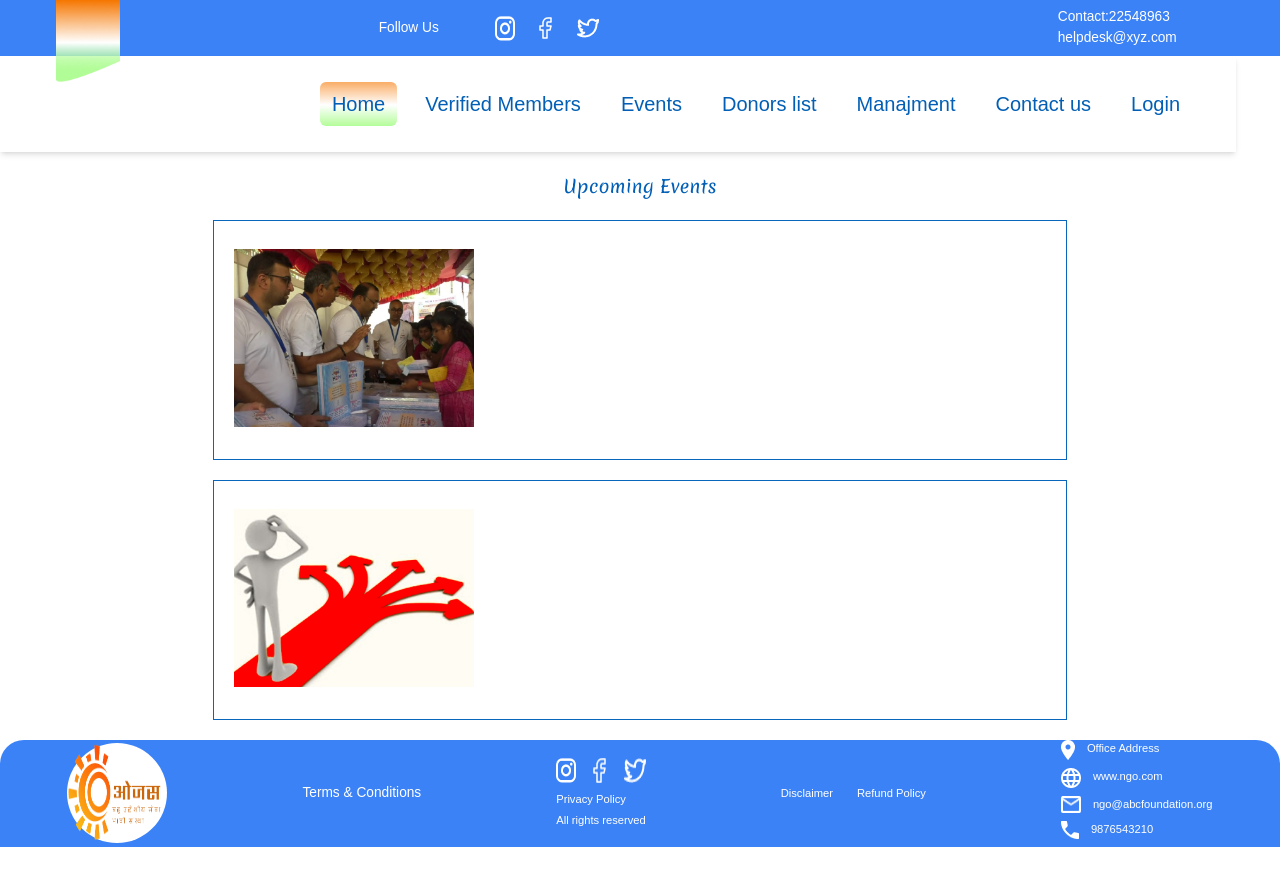
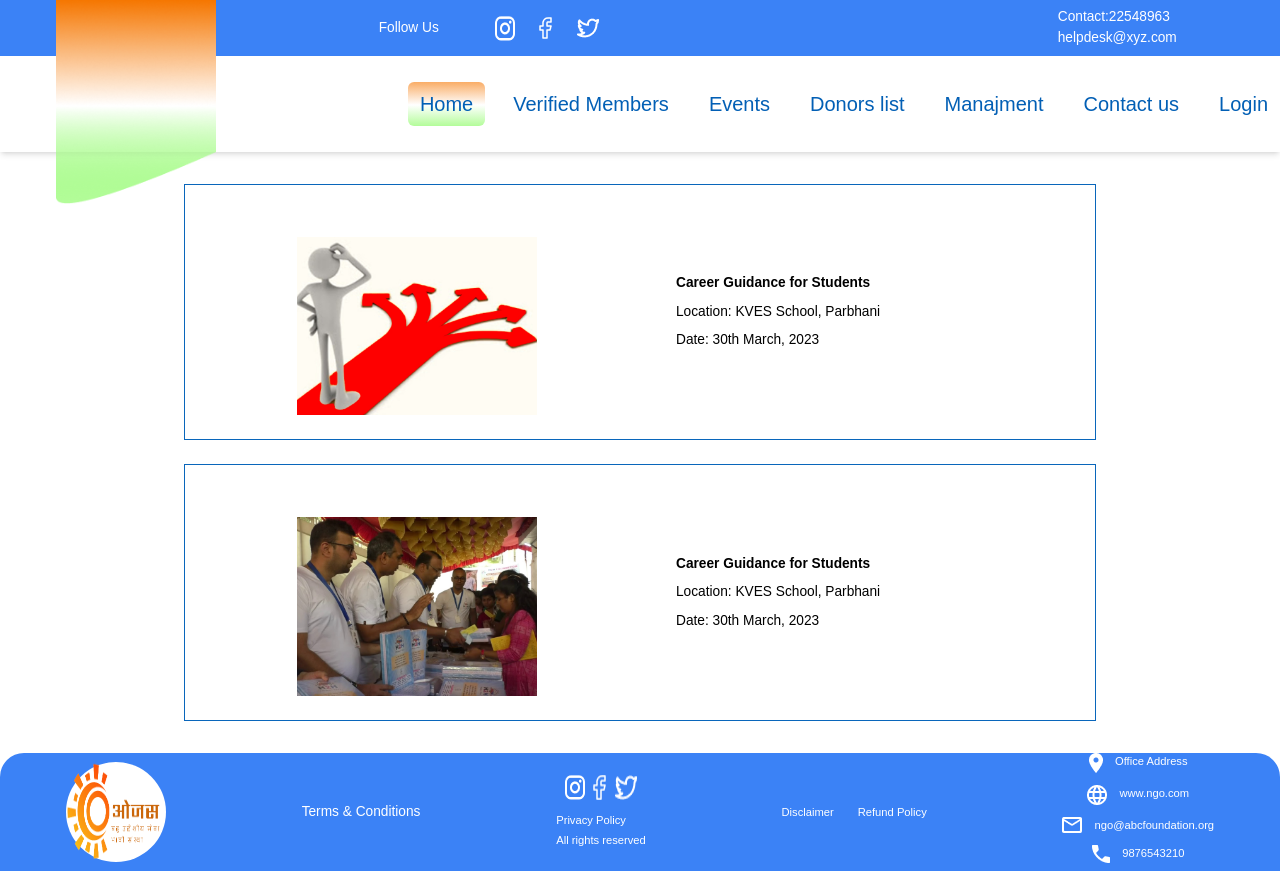
Before and after one commit to laique7864/ojas-ngo, a React (Create React App) app: page /events in a window 1280 px wide. Before the commit the page ends 847 px from the top, so only its background shows below. Built offline with nearby package versions, Linux system fonts and the light colour scheme.

Commit message:
fix:regissteadsfs

```diff
--- a/src/App.js
+++ b/src/App.js
@@ -44,6 +44,7 @@ function App() {
           <Route path='/DonorList' element={<DonorList/>} />
           <Route path='/Login' element={<Login/>} />
           <Route path='/ragistrationform' element={<RagistrationForm/>} />
+          {/* <Route path='/Event' element={<Event/>} /> */}
 
 
           <Route path='/Manajment' element={<Manajment/>} />
--- a/src/Component/Contact/contact.js
+++ b/src/Component/Contact/contact.js
@@ -40,12 +40,12 @@ const Contact = () => {
   return (
 
     <>
-      <div className="isolate bg-white px-6 py-24 sm:py-32 lg:px-8">
+      <div className="isolate bg-white px-6 py-24 sm:py-3 lg:px-8">
         <div className="mx-auto max-w-2xl text-center">
           <h2 className="text-3xl font-bold tracking-tight text-1C6FB sm:text-4xl font-sans mb-2">Contact Us</h2>
         </div>
         <div className=" border border-1C6FB p-8">
-          <form action="#" method="POST" className="mx-auto mt-16 max-w-xl sm:mt-20">
+          <form action="#" method="POST" className="mx-auto mt-16 max-w-xl sm:mt-2">
             <div className="grid grid-cols-1 gap-x-8 gap-y-6 sm:grid-cols-2">
               <div>
                 <label htmlFor="first-name" className="block text-sm font-semibold leading-6 text-1C6FB">
--- a/src/Component/Donorlist/DonorList.js
+++ b/src/Component/Donorlist/DonorList.js
@@ -4,11 +4,12 @@ import './Donorlist.css'
 const DonorList=()=> {
     return (
         <>
+<div className="container flex items-center flex-col p-8">
+            <div>
+                <h3 className='text-1C6FB font-sans'>Donor's list</h3>
+            </div>
 
-            <div>
-                <h3 className='h3'>Donor's list</h3>
-            </div>
-            <div class="grid  grid-cols-1 md:grid-cols-2 lg:grid-cols-4 gap-4 ml-40 md:ml-10 ">
+            <div class="grid  grid-cols-1 md:grid-cols-2 lg:grid-cols-4 gap-4  ">
   <div> <div className='sub-main-cards'>
                     <div className='card-1'>
                         <div className='profile'>
@@ -428,7 +429,7 @@ const DonorList=()=> {
           Donate
         </button>
       </div> */}
-
+</div>
         </>
     )
 }
--- a/src/Component/Footer/footer.js
+++ b/src/Component/Footer/footer.js
@@ -11,14 +11,14 @@ import img8 from '../../Navbarlogo/5x5h-removebg-preview.png'
 function Footer() {
   return (
     <>
-      <div className='bg-blue-500 flex sm:justify-around justify-between  flex-col sm:flex-row items-center rounded-t-3xl'>
+      <div className='bg-blue-500 flex sm:justify-around justify-between  flex-col sm:flex-row items-center rounded-t-3xl gap-1'>
         {/* <div className='w-24 h-24 rounded-tr-3xl rounded-tl-3xl'></div> */}
-        <div style={{ width: '100px', height: '100px', borderRadius: '50px', backgroundColor: 'white' }}>
+        <div style={{ width: '100px', height: '100px', borderRadius: '50px', backgroundColor: 'white' }} className='my-0.5'>
           <img  className='h-24 min-h-full' src={img8}/>
         </div>
         <div className='text-white'>Terms & Conditions</div>
-        <div>
-          <div className='flex justify-between mb-2'>
+        <div className='flex justify-center place-items-center  flex-col gap-3'>
+          <div className='flex justify-between gap-2'>
             <img src={img} alt='' className='cursor-pointer' />
             <img src={img2} alt='' className='cursor-pointer' />
             <img src={img3} alt='' className='cursor-pointer' />
@@ -32,7 +32,7 @@ function Footer() {
           <p className='mr-6 text-white text-1.6 '>Disclaimer</p>
           <p className='text-white text-1.6 '>Refund Policy</p>
         </div>
-        <div>
+        <div className='flex justify-center place-items-center  flex-col gap-1'>
           <div className='flex mb-2'>
             <img src={img4} alt='' className='mr-3' />
             <p className='text-white text-1.6 '>Office Address</p>
--- a/src/Component/ManajmentTeam/Manajment.js
+++ b/src/Component/ManajmentTeam/Manajment.js
@@ -15,19 +15,19 @@ import gutay from '../../Navbarlogo/JK-SHRINIVAS.png'
 
 const ManagementTeam=()=> {
     return (
-        <>
+        <div className='container flex items-center flex-col p-8 gap-8'>
             <div>
                 <h3 className='h3'>ManagementTeam</h3>
             </div>
-            <div className='main-cards'>
+            <div className='grid  grid-cols-2 md:grid-cols-2 lg:grid-cols-4 gap-20  '>
                 <div className='sub-main-cards'>
                     <div className='card-1'>
                         <div className='profile '>
                             <img src={MoinSir}/>
                         </div>
-                        <p>M.K. SHAIKH PRESIDENT (OJAS.B.U.S.B.S)</p>
-                        <p>Parbhani</p>
-                        <p>Maharashtra</p>
+                        <p className='text-black'>M.K. SHAIKH PRESIDENT (OJAS.B.U.S.B.S)</p>
+                        <p className='text-black'>Parbhani</p>
+                        <p className='text-black'>Maharashtra</p>
                     </div>
                 </div>
                 <div className='sub-main-cards'>
@@ -39,7 +39,8 @@ const ManagementTeam=()=> {
                         <p>Parbhani</p>
                         <p>Maharashtra</p>
                     </div>
-                </div> <div className='sub-main-cards'>
+                </div>
+                <div className='sub-main-cards'>
                     <div className='card-1'>
                         <div className='profile'>
                             <img src={Nitin}/>
@@ -47,7 +48,8 @@ const ManagementTeam=()=> {
                         <p>KU.SEJAL G. MATRA (RESEARCHER NATIONAL CHEMICAL LAB, PUNE) OJAS LMC PROJECT-JOIN DIRECTOR</p>
 
                     </div>
-                </div> <div className='sub-main-cards'>
+                </div>
+                <div className='sub-main-cards'>
                     <div className='card-1'>
                         <div className='profile'>
                             <img src={Baba}/>
@@ -57,8 +59,37 @@ const ManagementTeam=()=> {
 
                     </div>
                 </div>
+                <div className='sub-main-cards'>
+                    <div className='card-1'>
+                        <div className='profile'>
+                            <img src={ADV}/>
+                        </div>
+                        <p>ADV.SHAIKH MOHSIN</p>
+                        <p>lAWYER BASMATH COURT</p>
+                        <p>Maharashtra</p>
+                    </div>
+                </div>
+                <div className='sub-main-cards'>
+                    <div className='card-1'>
+                        <div className='profile'>
+                            <img src={ped}/>
+                        </div>
+                        <p>MR.NITIN PEDGAOKAR <br></br> OJAS LMC P.R.O</p>
+                        <p>Parbhani</p>
+                        <p>Maharashtra</p>
+                    </div>
+                </div> <div className='sub-main-cards'>
+                    <div className='card-1'>
+                        <div className='profile'>
+                            <img src={gutay}/>
+                        </div>
+                        <p>MR. SHRINIVAS GUTTE (SDK DEVELOPER SILICON, HYDERABAD) LMC OJAS PROJECT MANAGER</p>
+
+                        <p>Maharashtra</p>
+                    </div>
+                </div>
             </div>
-            <div className='main-cards'>
+            {/* <div className='main-cards'>
                 <div className='sub-main-cards'>
                     <div className='card-1'>
                         <div className='profile'>
@@ -92,13 +123,13 @@ const ManagementTeam=()=> {
             <div className='main-cards'>
 
 
-            </div>
+            </div> */}
             <div className='bottom-heading'>
                 <p>want to donate to a NGO?</p>
                 <button>Donate</button>
             </div>
 
-        </>
+        </div>
     )
 }
 
--- a/src/Component/Navbar/Navbar.js
+++ b/src/Component/Navbar/Navbar.js
@@ -12,7 +12,7 @@ const Navbar = () => {
   const navigation = [
     { name: 'Home', href: '#' },
     { name: 'Verified Members', href: '#' },
-    { name: 'Events', href: '#' },
+    { name: 'Events', href: 'Events' },
     { name: 'Donors list', href: 'DonorList' },
     // { name: 'President Desk', href: '#' },
     { name: 'Manajment ', href: 'Manajment' },
@@ -59,7 +59,7 @@ useEffect(()=>{
 
           <div className='flex items-center '>
 
-            <img src={tirenga} alt='' className='absolute top-0 left-14 sm:max-w-full w-16'  />
+            <img src={tirenga} alt='' className='absolute top-0 left-14 sm:max-w-full sm:w-40	 w-16'  />
 
 
             {/* <h1 >LOG0</h1> */}
@@ -89,9 +89,9 @@ useEffect(()=>{
           </div>
 
         </div>
-        <div className='h-24 hidden sm:flex sm:mr-11  items-center justify-end shadow-md'>
+        <div className='h-24 hidden sm:flex   items-center justify-end shadow-md'>
           {/* Navigation Links */}
-          <div className="hidden sm:block sm:mr-11">
+          <div className="hidden sm:block ">
             <div className="flex space-x-4">
               {navigation.map((item, index) => (
                 <Link
--- a/src/Component/event/Events.js
+++ b/src/Component/event/Events.js
@@ -5,7 +5,7 @@ import img2 from '../images/Events-img2.png'
 function Events() {
   return (
     <>
-      <h1 className='text-025FB5 font-sans flex items-center justify-center mt-5 text-lg'>Upcoming Events</h1>
+      {/* <h1 className='text-025FB5 font-sans flex items-center justify-center mt-5 text-lg'>Upcoming Events</h1>
       <di className='flex items-center justify-center flex-col'>
         <div className='flex items-start border w-4/6 border-0966BB mt-5 h-60'>
           <img src={img} alt='' className='w-60 ml-5 mt-7' />
@@ -23,7 +23,25 @@ function Events() {
             <p>Date: 30th March, 2023</p>
           </div>
         </div>
-      </di>
+      </di> */}
+      <div class="container flex justify-center place-items-center p-3  sm:p-8 flex-col gap-6" >
+  <div class="grid grid-cols-1 sm:grid-cols-2  gap-6  border border-0966BB w-3/4">
+    <div class="flex justify-center  rounded-xl p-6 ">  <img src={img2} alt='' className='w-60 ml-5 mt-7' /></div>
+    <div class="flex justify-center text-black flex-col  rounded-xl p-6 ">
+        <h3 className='mb-2 font-bold'>Career Guidance for Students</h3>
+            <p className='mb-2'>Location: KVES School, Parbhani</p>
+            <p>Date: 30th March, 2023</p></div>
+
+  </div>
+  <div class="grid grid-cols-1 sm:grid-cols-2  gap-6  border border-0966BB w-3/4">
+    <div class="flex justify-center  rounded-xl p-6 ">  <img src={img} alt='' className='w-60 ml-5 mt-7' /></div>
+    <div class="flex justify-center text-black flex-col  rounded-xl p-6 ">
+        <h3 className='mb-2 font-bold'>Career Guidance for Students</h3>
+            <p className='mb-2'>Location: KVES School, Parbhani</p>
+            <p>Date: 30th March, 2023</p></div>
+
+  </div>
+</div>
     </>
   )
 }
--- a/src/Component/ragistrationForm/RagistrationForm.js
+++ b/src/Component/ragistrationForm/RagistrationForm.js
@@ -158,12 +158,12 @@ function RagistrationForm() {
             </div>
             </div> */}
 
-    <div className="isolate bg-white px-6 py-24 sm:py-32 lg:px-8">
+    <div className="isolate bg-white px-6 py-24 sm:py-3 lg:px-8">
         <div className="mx-auto max-w-2xl text-center">
           <h2 className="text-3xl font-bold tracking-tight text-1C6FB sm:text-4xl font-sans mb-2">Registration Form</h2>
         </div>
         <div className=" border border-1C6FB p-8">
-          <form action="#" method="POST" className="mx-auto mt-16 max-w-xl sm:mt-20">
+          <form action="#" method="POST" className="mx-auto mt-16 max-w-xl sm:mt-3">
             <div className="grid grid-cols-1 gap-x-8 gap-y-6 sm:grid-cols-2">
                  <div>
                 <label htmlFor="first-name" className="block text-sm font-semibold leading-6 text-1C6FB">
```
